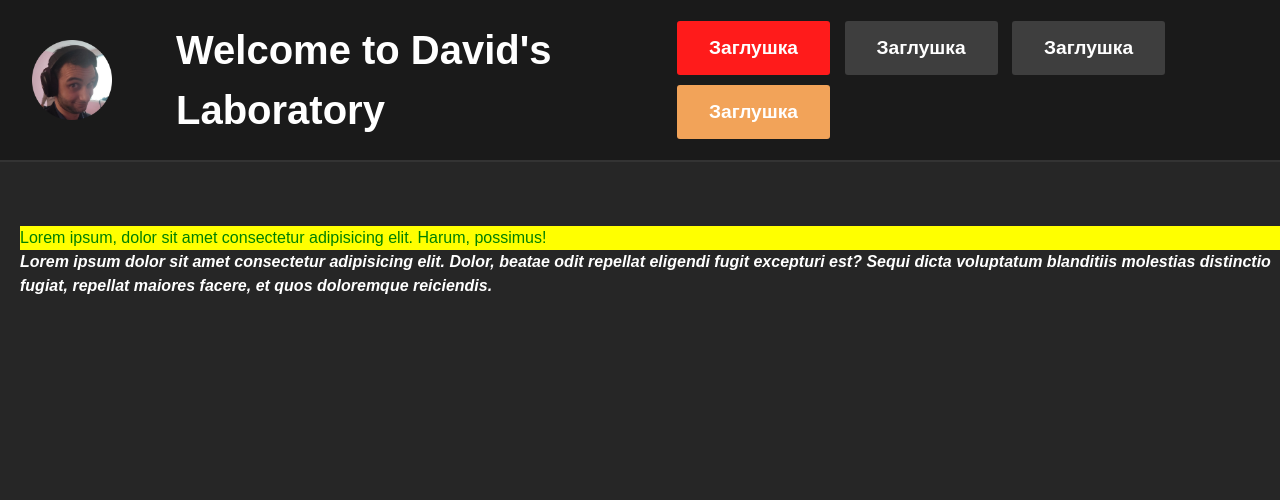
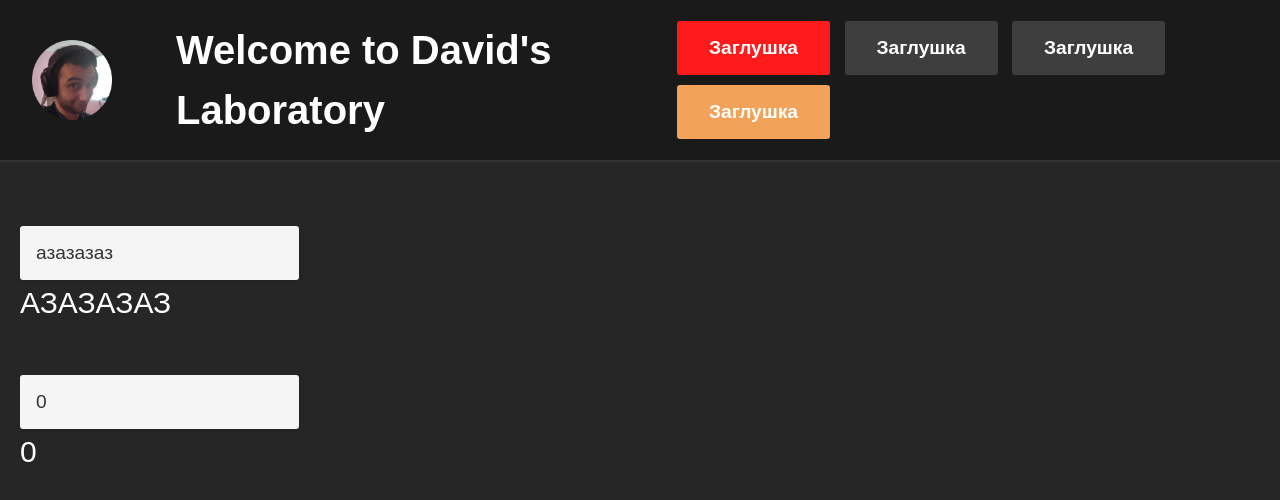
Before and after one commit to bronepoezd410/4AIP_VueExercises410, a Vue app in the folder MakoVueExercises/: page / in a window 1280 px wide. Shown: the top 500 px of the page. Built offline with nearby package versions, Linux system fonts and the light colour scheme.

Commit message:
043_Двусторонняя привязка данных к инпутам

```diff
--- a/MakoVueExercises/index.html
+++ b/MakoVueExercises/index.html
@@ -3,7 +3,7 @@
 <head>
   <meta charset="UTF-8">
   <link rel="icon" href="/david.ico">
-  <link rel="stylesheet" href="./src/style.css">
+  <link rel="stylesheet" href="./src/styles/page.css">
   <meta name="viewport" content="width=device-width, initial-scale=1.0">
   <meta http-equiv="X-UA-Compatible" content="ie=edge">
   <title>Лаборатория Давида</title>
--- a/MakoVueExercises/src/App.vue
+++ b/MakoVueExercises/src/App.vue
@@ -4,19 +4,19 @@
 
 
 
+        <input type="text" v-model="message" class="my-input">
+
+        <p :style="{textTransform:'uppercase'}">{{ message }}</p>
+
+    </div>
 
 
+    <div class="withMargin">
 
+        <input type="number" v-model="number" class="my-input">
 
+        <p :style="{textTransform:'uppercase'}">{{ number**2 }}</p>
 
-
-
-
-
-
-        <p :style="{color: 'green', backgroundColor: 'yellow'}"> Lorem ipsum, dolor sit amet consectetur adipisicing elit. Harum, possimus! </p>
-
-        <p :style="{fontStyle:'italic'}"> <b>Lorem ipsum dolor sit amet consectetur adipisicing elit. Dolor, beatae odit repellat eligendi fugit excepturi est? Sequi dicta voluptatum blanditiis molestias distinctio fugiat, repellat maiores facere, et quos doloremque reiciendis.</b> </p>
     </div>
 </template>
 
@@ -29,19 +29,12 @@
 export default {
     data() {
         return {
-		active: false,
-		valid: true,
+        message: 'азазазаз',
+        number: 0
 	}
 },
     methods:
-    {
-
-    computed:
-    {
-    }
-
-
-    }
+    {}
 }
 
 </script>
--- a/MakoVueExercises/src/styles/page.css
+++ b/MakoVueExercises/src/styles/page.css
@@ -129,3 +129,19 @@
     font-size: 2.5rem; /* Increase font size for the text */
     color: #ffffff; /* Set the color of the text */
   }
+
+  .my-input {
+    border: none;
+    border-radius: 3px;
+    padding: 1rem;
+    font-size: 1.2rem;
+    background-color: whitesmoke;
+    color: #333;
+    box-shadow: 0 2px 4px rgba(0, 0, 0, 0.1);
+    transition: box-shadow 0.3s ease;
+  }
+
+  .my-input:focus {
+    outline: none;
+    box-shadow: 0 4px 8px rgba(0, 0, 0, 0.2);
+  }
--- a/MakoVueExercises/src/styles/style.css
+++ b/MakoVueExercises/src/styles/style.css
@@ -1,13 +1,8 @@
-.isActive {
-	display: none;
-}
-.hasError {
-    color: red;
-}
-
-
-
-
 .withMargin {
     margin-left: 20px;
+    margin-bottom: 50px;
 }
+p {
+font-size: 30px;
+
+}
```
